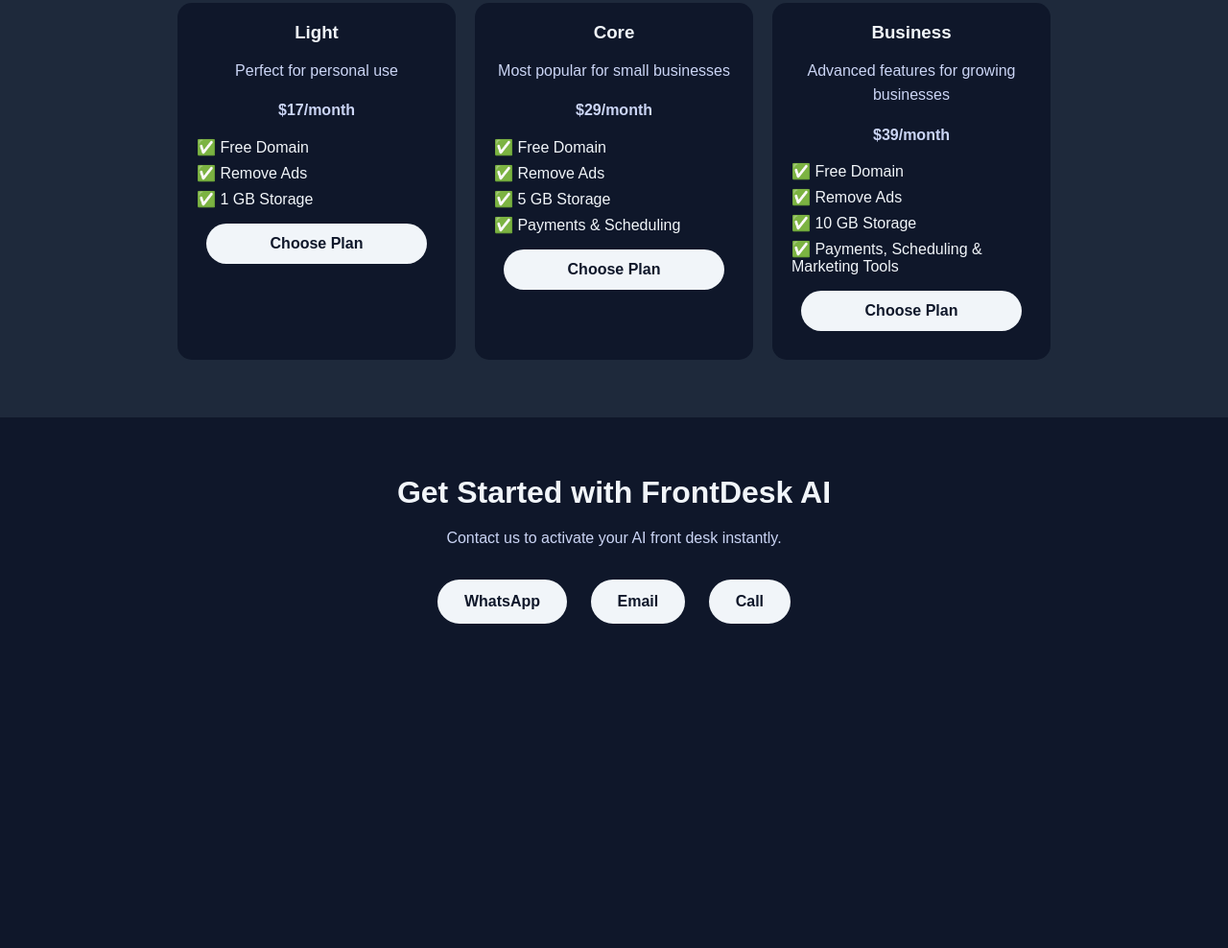
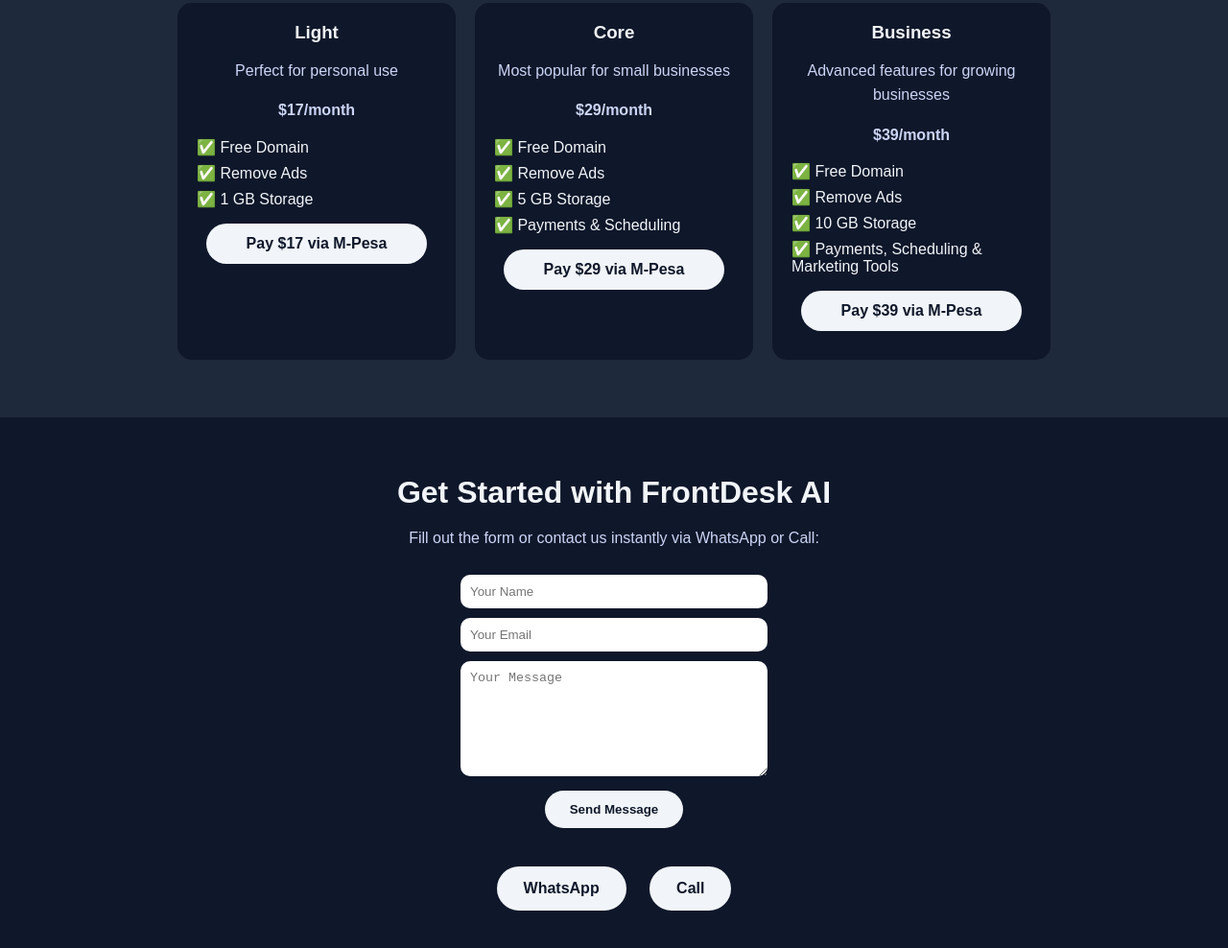
Before and after one commit to unsighteddpoet-max/frontdesk-ai, a plain HTML site: page index.html in a window 1280 px wide. Shown: the part 454-1442 px from the top of the page at 96% size. Before the commit the page ends 1174 px from the top, so only its background shows below. Drawn offline with Linux system fonts and the light colour scheme.

Commit message:
Update index.html

```diff
--- a/index.html
+++ b/index.html
@@ -16,12 +16,13 @@
     h1, h2, h3 { margin: 0 0 10px; }
     p { color: #cbd5f5; line-height: 1.6; }
     a { text-decoration: none; font-weight: bold; }
-    .buttons a, .plan a, #get-started a, .contact-options a {
+    .buttons a, .plan a, #get-started a, .contact-options a, button {
       display: inline-block;
       margin: 10px;
       padding: 12px 26px;
       border-radius: 30px;
       text-align: center;
+      cursor: pointer;
     }
 
     /* BUTTON STYLES */
@@ -44,6 +45,12 @@
     #get-started a { background: #f1f5f9; color: #0f172a; margin-top: 10px; border-radius: 30px; display: inline-block; padding: 12px 26px; }
     .contact-options { margin-top: 20px; }
     .contact-options a { margin: 5px; background: #1e293b; color: #f1f5f9; border: 2px solid #f1f5f9; padding: 10px 20px; border-radius: 25px; }
+
+    /* CONTACT FORM STYLES */
+    form { margin-top: 20px; display: flex; flex-direction: column; align-items: center; }
+    input, textarea { width: 300px; max-width: 90%; margin: 5px 0; padding: 10px; border-radius: 10px; border: none; }
+    textarea { resize: vertical; min-height: 100px; }
+    button.submit { background: #f1f5f9; color: #0f172a; border: none; border-radius: 25px; padding: 12px 26px; margin-top: 10px; font-weight: bold; cursor: pointer; }
   </style>
 </head>
 <body>
@@ -75,7 +82,8 @@
           <li>✅ Remove Ads</li>
           <li>✅ 1 GB Storage</li>
         </ul>
-        <a href="#get-started">Choose Plan</a>
+        <!-- M-Pesa Pay link -->
+        <a href="https://mpesa-link.com/pay?amount=17&phone=0731268318" target="_blank">Pay $17 via M-Pesa</a>
       </div>
 
       <!-- CORE PLAN -->
@@ -89,7 +97,8 @@
           <li>✅ 5 GB Storage</li>
           <li>✅ Payments & Scheduling</li>
         </ul>
-        <a href="#get-started">Choose Plan</a>
+        <!-- M-Pesa Pay link -->
+        <a href="https://mpesa-link.com/pay?amount=29&phone=0731268318" target="_blank">Pay $29 via M-Pesa</a>
       </div>
 
       <!-- BUSINESS PLAN -->
@@ -103,7 +112,8 @@
           <li>✅ 10 GB Storage</li>
           <li>✅ Payments, Scheduling & Marketing Tools</li>
         </ul>
-        <a href="#get-started">Choose Plan</a>
+        <!-- M-Pesa Pay link -->
+        <a href="https://mpesa-link.com/pay?amount=39&phone=0731268318" target="_blank">Pay $39 via M-Pesa</a>
       </div>
     </div>
   </section>
@@ -111,10 +121,19 @@
   <!-- GET STARTED SECTION -->
   <section id="get-started">
     <h2 style="font-size:2rem; color:#f1f5f9;">Get Started with FrontDesk AI</h2>
-    <p style="color:#cbd5f5;">Contact us to activate your AI front desk instantly.</p>
+    <p style="color:#cbd5f5;">Fill out the form or contact us instantly via WhatsApp or Call:</p>
+
+    <!-- CONTACT FORM -->
+    <form action="https://formspree.io/f/your-form-id" method="POST">
+      <input type="text" name="Name" placeholder="Your Name" required>
+      <input type="email" name="Email" placeholder="Your Email" required>
+      <textarea name="Message" placeholder="Your Message" required></textarea>
+      <button type="submit" class="submit">Send Message</button>
+    </form>
+
+    <!-- CONTACT OPTIONS -->
     <div class="contact-options">
       <a href="https://wa.me/254731268318" target="_blank">WhatsApp</a>
-      <a href="mailto:info@frontdeskai001.com">Email</a>
       <a href="tel:+254731268318">Call</a>
     </div>
   </section>
```
